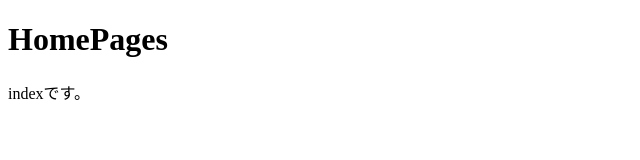
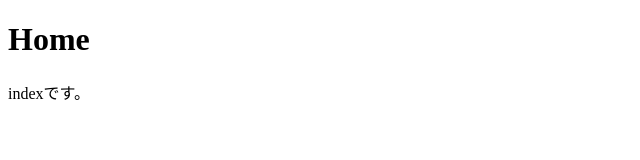
Before and after one commit to YukiOnishi1129/household-account-book-front, a Next.js app: page / in a window 1280 px wide. Shown: the top 160 px of the page, without its empty margins (0-640 px from the left). Built offline with nearby package versions, Linux system fonts and the light colour scheme.

Commit message:
テストエラー修正

```diff
--- a/src/pages/index.tsx
+++ b/src/pages/index.tsx
@@ -7,7 +7,7 @@ const App: FC = () => (
       <title>Home</title>
       <link rel="icon" href="/favicon.ico" />
     </Head>
-    <h1>HomePages</h1>
+    <h1>Home</h1>
     <p>indexです。</p>
   </div>
 )
```
